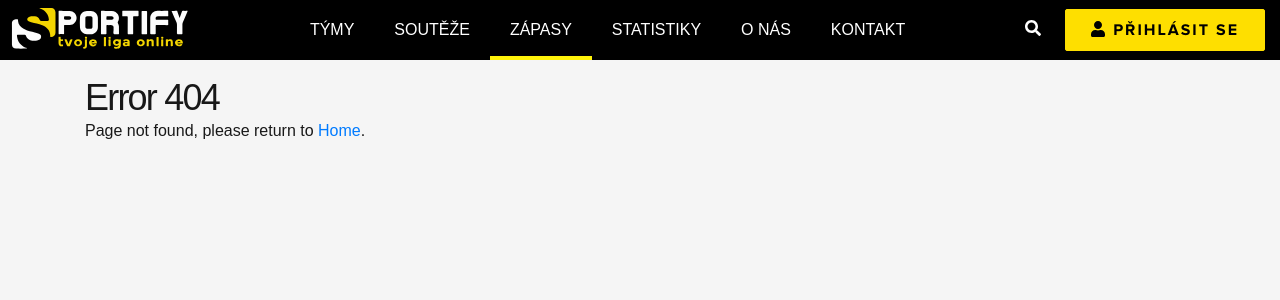
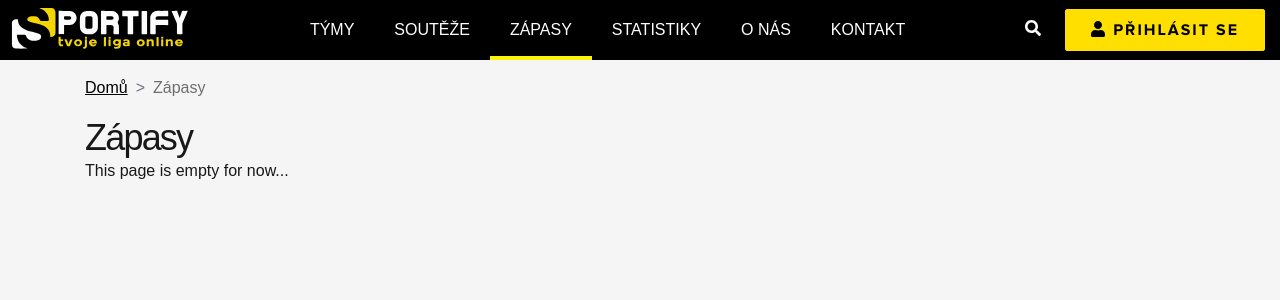
Before and after one commit to Nikolas-Charalambidis/sportify, a React (Create React App) app in the folder frontend/: page /matches in a window 1280 px wide. Before the commit this address had no page. Shown: the top 300 px of the page. Built offline with nearby package versions, Linux system fonts and the light colour scheme; a web font is replaced by a local one; what axios-mock-adapter would draw is missing.

Commit message:
make pages consistent (bradcrumbs + headings) + change project structure + change routes

```diff
--- a/frontend/src/Routes.js
+++ b/frontend/src/Routes.js
@@ -9,10 +9,10 @@ import { Statistics } from './pages/Statistics';
 import { AboutUs } from './pages/AboutUs';
 import { Contact } from './pages/Contact';
 import { Page404 } from './pages/error/Page404';
-import { Login } from './pages/Login';
-import { Register } from './pages/Register';
-import { Profile } from "./pages/Profile";
-import { ConfirmEmail } from "./pages/ConfirmEmail";
+import { Login } from './pages/auth/Login';
+import { Register } from './pages/auth/Register';
+import { Profile } from "./pages/administration/Profile";
+import { ConfirmEmail } from "./pages/auth/ConfirmEmail";
 
 export function Routes() {
 	return (
@@ -20,7 +20,7 @@ export function Routes() {
 			<Route path="/" exact component={HomePage}/>
 			<Route path="/teams" exact component={Teams}/>
 			<Route path="/leagues" exact component={Leagues}/>
-			<Route path="/zapasy" exact component={Matches}/>
+			<Route path="/matches" exact component={Matches}/>
 			<Route path="/statistics" exact component={Statistics} />
 			<Route path="/aboutus" exact component={AboutUs}/>
 			<Route path="/contact" exact component={Contact}/>
@@ -28,7 +28,7 @@ export function Routes() {
             <Route path="/statistics" exact component={Statistics} />
             <Route path="/login" exact component={Login} />
             <Route path="/register" exact component={Register} />
-            <Route path="/profile" exact component={Profile} />
+            <Route path="/administration/profile" exact component={Profile} />
 			<Route path="/confirmEmail/:id_user/:hash" exact component={ConfirmEmail} />
 			<Route path="*" component={Page404}/>
 		</Switch>
--- a/frontend/src/pages/AboutUs.js
+++ b/frontend/src/pages/AboutUs.js
@@ -2,13 +2,18 @@ import React from 'react';
 
 import {Heading, MainSection} from '../atoms/';
 import {TopNavigation} from '../organisms/TopNavigation';
+import {Breadcrumb} from "react-bootstrap";
 
 export function AboutUs() {
 	return (
 		<>
 			<TopNavigation/>
 			<MainSection>
-				<Heading>O nás</Heading>
+				<Breadcrumb>
+					<Breadcrumb.Item href="/">Domů</Breadcrumb.Item>
+					<Breadcrumb.Item active href="/aboutus">O nás</Breadcrumb.Item>
+				</Breadcrumb>
+					<Heading>O nás</Heading>
 				<p>This page is empty for now...</p>
 			</MainSection>
 		</>
--- a/frontend/src/pages/Contact.js
+++ b/frontend/src/pages/Contact.js
@@ -2,12 +2,17 @@ import React from 'react';
 
 import {Heading, MainSection} from '../atoms/';
 import {TopNavigation} from '../organisms/TopNavigation';
+import {Breadcrumb} from "react-bootstrap";
 
 export function Contact() {
 	return (
 		<>
 			<TopNavigation/>
 			<MainSection>
+				<Breadcrumb>
+					<Breadcrumb.Item href="/">Domů</Breadcrumb.Item>
+					<Breadcrumb.Item active>Kontakt</Breadcrumb.Item>
+				</Breadcrumb>
 				<Heading>Kontakt</Heading>
 				<p>This page is empty for now...</p>
 			</MainSection>
--- a/frontend/src/pages/Leagues.js
+++ b/frontend/src/pages/Leagues.js
@@ -11,7 +11,7 @@ export function Leagues() {
 			<MainSection>
 				<Breadcrumb>
 					<Breadcrumb.Item href="/">Domů</Breadcrumb.Item>
-					<Breadcrumb.Item active href="/leagues">Soutěže</Breadcrumb.Item>
+					<Breadcrumb.Item active>Soutěže</Breadcrumb.Item>
 				</Breadcrumb>
 				<Heading>Soutěže</Heading>
 				<p>This page is empty for now...</p>
--- a/frontend/src/pages/Matches.js
+++ b/frontend/src/pages/Matches.js
@@ -2,13 +2,18 @@ import React from 'react';
 
 import {Heading, MainSection} from '../atoms/';
 import {TopNavigation} from '../organisms/TopNavigation';
+import {Breadcrumb} from "react-bootstrap";
 
 export function Matches() {
 	return (
 		<>
 			<TopNavigation/>
 			<MainSection>
-				<Heading>Fixtures</Heading>
+				<Breadcrumb>
+					<Breadcrumb.Item href="/">Domů</Breadcrumb.Item>
+					<Breadcrumb.Item active>Zápasy</Breadcrumb.Item>
+				</Breadcrumb>
+				<Heading>Zápasy</Heading>
 				<p>This page is empty for now...</p>
 			</MainSection>
 		</>
--- a/frontend/src/pages/Statistics.js
+++ b/frontend/src/pages/Statistics.js
@@ -2,12 +2,17 @@ import React from 'react';
 
 import {Heading, MainSection} from '../atoms/';
 import {TopNavigation} from '../organisms/TopNavigation';
+import {Breadcrumb} from "react-bootstrap";
 
 export function Statistics() {
 	return (
 		<>
 			<TopNavigation/>
 			<MainSection>
+				<Breadcrumb>
+					<Breadcrumb.Item href="/">Domů</Breadcrumb.Item>
+					<Breadcrumb.Item active>Statistiky</Breadcrumb.Item>
+				</Breadcrumb>
 				<Heading>Statistiky</Heading>
 				<p>This page is empty for now...</p>
 			</MainSection>
--- a/frontend/src/pages/Teams.js
+++ b/frontend/src/pages/Teams.js
@@ -2,13 +2,18 @@ import React from 'react';
 
 import {Heading, MainSection} from '../atoms/';
 import {TopNavigation} from '../organisms/TopNavigation';
+import {Breadcrumb} from "react-bootstrap";
 
 export function Teams() {
 	return (
 		<>
 			<TopNavigation/>
 			<MainSection>
-				<Heading>Teams</Heading>
+				<Breadcrumb>
+					<Breadcrumb.Item href="/">Domů</Breadcrumb.Item>
+					<Breadcrumb.Item active>Týmy</Breadcrumb.Item>
+				</Breadcrumb>
+				<Heading>Týmy</Heading>
 				<p>This page is empty for now...</p>
 			</MainSection>
 		</>
--- a/frontend/src/pages/Profile.js
+++ b/frontend/src/pages/administration/Profile.js
@@ -1,7 +1,7 @@
 import React, { useState } from 'react';
 
-import { Heading, MainSection } from '../atoms/';
-import { TopNavigation } from '../organisms/TopNavigation';
+import { Heading, MainSection } from '../../atoms';
+import { TopNavigation } from '../../organisms/TopNavigation';
 import {
   Form,
   Button,
@@ -10,7 +10,7 @@ import {
   Image,
   Modal, Breadcrumb,
 } from 'react-bootstrap';
-import {Footer} from "../organisms/Footer";
+import {Footer} from "../../organisms/Footer";
 
 export function Profile() {
   const [validated, setValidated] = useState(false);
@@ -39,9 +39,10 @@ export function Profile() {
       <MainSection>
         <Breadcrumb>
           <Breadcrumb.Item href="/">Domů</Breadcrumb.Item>
-          <Breadcrumb.Item active href="/profile">Profil</Breadcrumb.Item>
+          <Breadcrumb.Item active>Administrace</Breadcrumb.Item>
+          <Breadcrumb.Item active>Profil</Breadcrumb.Item>
         </Breadcrumb>
-        <Heading className="pageHeading mt-4">Profil</Heading>
+        <Heading>Profil</Heading>
 
         <Form validated={validated}>
           <Row>
--- a/frontend/src/pages/ConfirmEmail.js
+++ b/frontend/src/pages/auth/ConfirmEmail.js
@@ -1,6 +1,6 @@
 import React, { useState, useEffect } from 'react';
 import { useParams } from 'react-router-dom';
-import { useApi } from '../utils/api';
+import { useApi } from '../../utils/api';
 
 function Confirm(url, params){
     let { id_user, hash } = params;
--- a/frontend/src/pages/Login.js
+++ b/frontend/src/pages/auth/Login.js
@@ -1,12 +1,12 @@
 import React, { useState } from 'react';
 
-import { Heading, MainSection } from '../atoms/';
-import { TopNavigation } from '../organisms/TopNavigation';
+import { Heading, MainSection } from '../../atoms';
+import { TopNavigation } from '../../organisms/TopNavigation';
 import {Row, Col, Form, Button, Breadcrumb} from "react-bootstrap";
-import '../assets/css/index.css';
+import '../../assets/css/index.css';
 import {FontAwesomeIcon} from "@fortawesome/react-fontawesome";
 import * as Icons from "@fortawesome/free-solid-svg-icons";
-import {Footer} from "../organisms/Footer";
+import {Footer} from "../../organisms/Footer";
 
 
 export function Login() {
@@ -30,7 +30,7 @@ export function Login() {
 			<MainSection>
 				<Breadcrumb>
 					<Breadcrumb.Item href="/">Domů</Breadcrumb.Item>
-					<Breadcrumb.Item active href="/login">Přihlásit se</Breadcrumb.Item>
+					<Breadcrumb.Item active>Přihlásit se</Breadcrumb.Item>
 				</Breadcrumb>
 				<Heading className="pageHeading mt-4">Přihlásit se</Heading>
 				<p className="text-center mb-5">Využívejte webovou aplikaci <strong>Sportify</strong> naplno. <br /> S vytvořeným účtem získáte přístup do správy Vašeho profilu, týmů, soutěží a interaktivnímu zápisu výsledků.</p>
--- a/frontend/src/pages/Register.js
+++ b/frontend/src/pages/auth/Register.js
@@ -1,8 +1,8 @@
 import React, { useState } from 'react';
 
-import { Heading, MainSection } from '../atoms/';
-import { TopNavigation } from '../organisms/TopNavigation';
-import { Form, Button, Row, Col } from "react-bootstrap";
+import { Heading, MainSection } from '../../atoms';
+import { TopNavigation } from '../../organisms/TopNavigation';
+import {Form, Button, Row, Col, Breadcrumb} from "react-bootstrap";
 
 export function Register() {
 
@@ -27,6 +27,10 @@ export function Register() {
         <div>
             <TopNavigation />
             <MainSection>
+                <Breadcrumb>
+                    <Breadcrumb.Item href="/">Domů</Breadcrumb.Item>
+                    <Breadcrumb.Item active>Registrace</Breadcrumb.Item>
+                </Breadcrumb>
                 <Heading>Registrace</Heading>
                 <Form validated={validated}>
 
```
